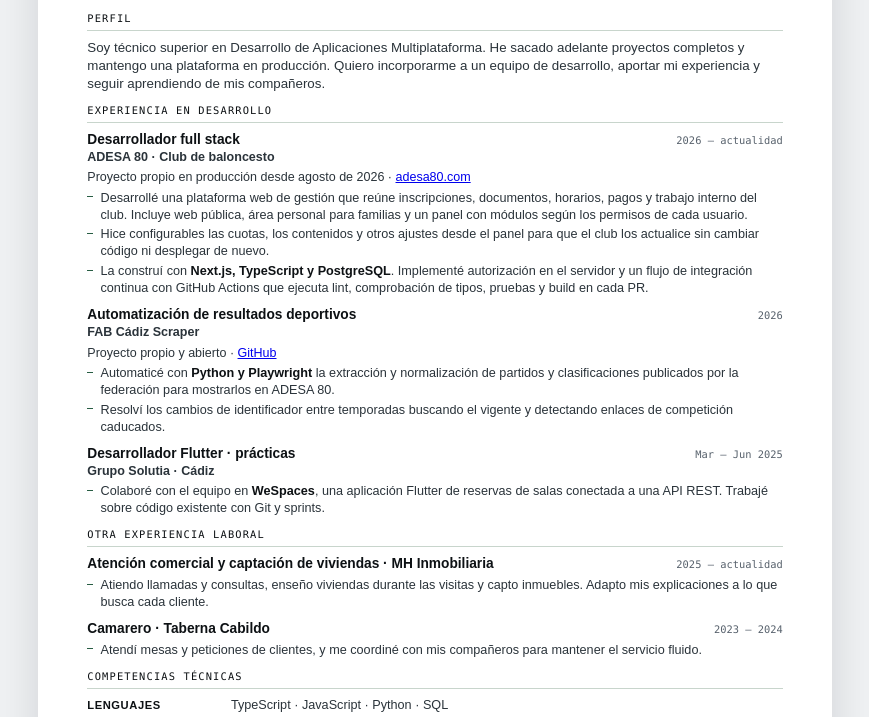
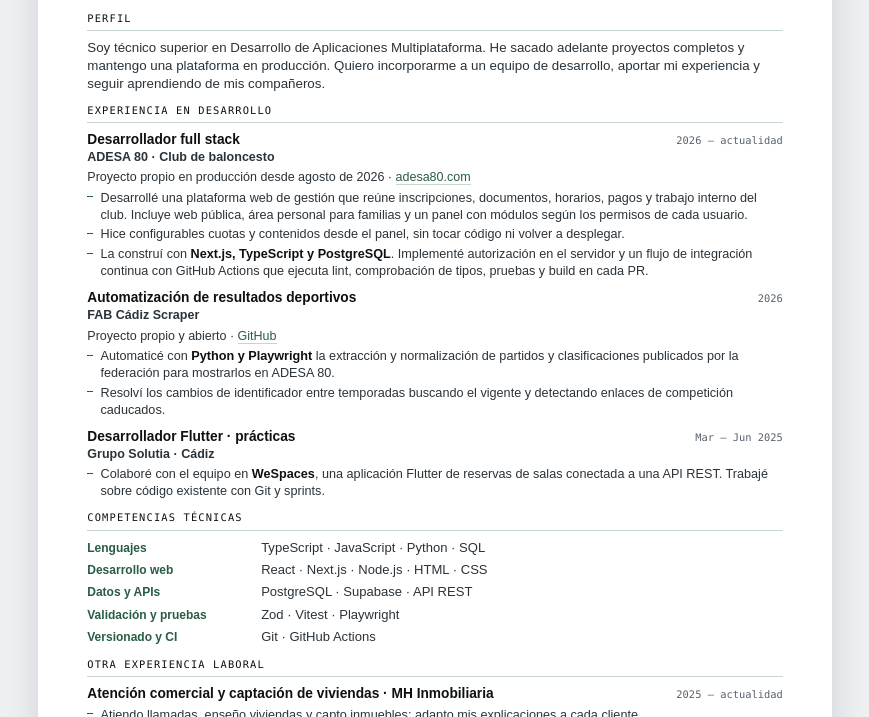
Before and after one commit to Fernandogbuzon/mi-portfolio, a plain HTML site: page cv.html in a window 1280 px wide. Shown: the part 232-949 px from the top of the page, without its empty margins (205-1074 px from the left). Drawn offline with Linux system fonts and the light colour scheme.

Commit message:
Improve CV technical skills layout and reading order

```diff
--- a/cv.html
+++ b/cv.html
@@ -108,17 +108,17 @@ h2{
 
 /* ---------- Stack ---------- */
 
-.stack{display:grid;gap:1.5mm}
-.nivel{display:grid;grid-template-columns:35mm 1fr;gap:3mm;align-items:baseline}
+.stack{display:grid;gap:1.2mm}
+.nivel{display:grid;grid-template-columns:42mm minmax(0,1fr);gap:4mm;align-items:baseline;break-inside:avoid}
 .nivel dt{
-  font-size:8.4pt;font-weight:700;color:var(--tinta);
-  letter-spacing:.05em;text-transform:uppercase;
+  font-size:9pt;font-weight:600;color:var(--acento);
 }
-.nivel dd{font-size:9.5pt;color:var(--tinta-suave)}
+.nivel dd{font-size:9.8pt;color:var(--tinta-suave)}
 .nivel .apunte{display:block;font-size:8pt;color:var(--tinta-tenue);font-weight:400;text-transform:none;letter-spacing:0;margin-top:.3mm}
 
 /* ---------- Experiencia adicional ---------- */
 .matiz{font-size:8.7pt;color:var(--tinta-tenue);margin-top:.4mm}
+.matiz a{color:var(--acento);text-decoration:none;border-bottom:.4pt solid var(--regla)}
 
 /* ---------- Barra de la web (no se imprime) ---------- */
 
@@ -146,8 +146,7 @@ h2{
   section{margin-bottom:1.8mm}
   .entrada{margin-bottom:1.5mm}
   .entrada li{margin-bottom:.5mm}
-  .stack{gap:.8mm}
-  .nivel{grid-template-columns:55mm 1fr}
+  .stack{gap:1mm}
   .barra{display:none}
   a{text-decoration:none}
 }
@@ -213,7 +212,7 @@ h2{
       <p class="matiz">Proyecto propio en producción desde agosto de 2026 · <a href="https://adesa80.com/">adesa80.com</a></p>
       <ul>
         <li>Desarrollé una plataforma web de gestión que reúne inscripciones, documentos, horarios, pagos y trabajo interno del club. Incluye web pública, área personal para familias y un panel con módulos según los permisos de cada usuario.</li>
-        <li>Hice configurables las cuotas, los contenidos y otros ajustes desde el panel para que el club los actualice sin cambiar código ni desplegar de nuevo.</li>
+        <li>Hice configurables cuotas y contenidos desde el panel, sin tocar código ni volver a desplegar.</li>
         <li>La construí con <b>Next.js, TypeScript y PostgreSQL</b>. Implementé autorización en el servidor y un flujo de integración continua con GitHub Actions que ejecuta lint, comprobación de tipos, pruebas y build en cada PR.</li>
       </ul>
     </div>
@@ -244,28 +243,6 @@ h2{
   </section>
 
   <section>
-    <h2>Otra experiencia laboral</h2>
-    <div class="entrada">
-      <div class="linea1">
-        <h3>Atención comercial y captación de viviendas · MH Inmobiliaria</h3>
-        <span class="cuando">2025 — actualidad</span>
-      </div>
-      <ul>
-        <li>Atiendo llamadas y consultas, enseño viviendas durante las visitas y capto inmuebles. Adapto mis explicaciones a lo que busca cada cliente.</li>
-      </ul>
-    </div>
-    <div class="entrada">
-      <div class="linea1">
-        <h3>Camarero · Taberna Cabildo</h3>
-        <span class="cuando">2023 — 2024</span>
-      </div>
-      <ul>
-        <li>Atendí mesas y peticiones de clientes, y me coordiné con mis compañeros para mantener el servicio fluido.</li>
-      </ul>
-    </div>
-  </section>
-
-  <section>
     <h2>Competencias técnicas</h2>
     <dl class="stack">
       <div class="nivel">
@@ -285,10 +262,32 @@ h2{
         <dd>Zod · Vitest · Playwright</dd>
       </div>
       <div class="nivel">
-        <dt>Control de versiones y CI</dt>
+        <dt>Versionado y CI</dt>
         <dd>Git · GitHub Actions</dd>
       </div>
     </dl>
+  </section>
+
+  <section>
+    <h2>Otra experiencia laboral</h2>
+    <div class="entrada">
+      <div class="linea1">
+        <h3>Atención comercial y captación de viviendas · MH Inmobiliaria</h3>
+        <span class="cuando">2025 — actualidad</span>
+      </div>
+      <ul>
+        <li>Atiendo llamadas, enseño viviendas y capto inmuebles; adapto mis explicaciones a cada cliente.</li>
+      </ul>
+    </div>
+    <div class="entrada">
+      <div class="linea1">
+        <h3>Camarero · Taberna Cabildo</h3>
+        <span class="cuando">2023 — 2024</span>
+      </div>
+      <ul>
+        <li>Atendí mesas y peticiones de clientes, y me coordiné con mis compañeros para mantener el servicio fluido.</li>
+      </ul>
+    </div>
   </section>
 
   <section>
```
Also changed, not shown: 1 other file.
